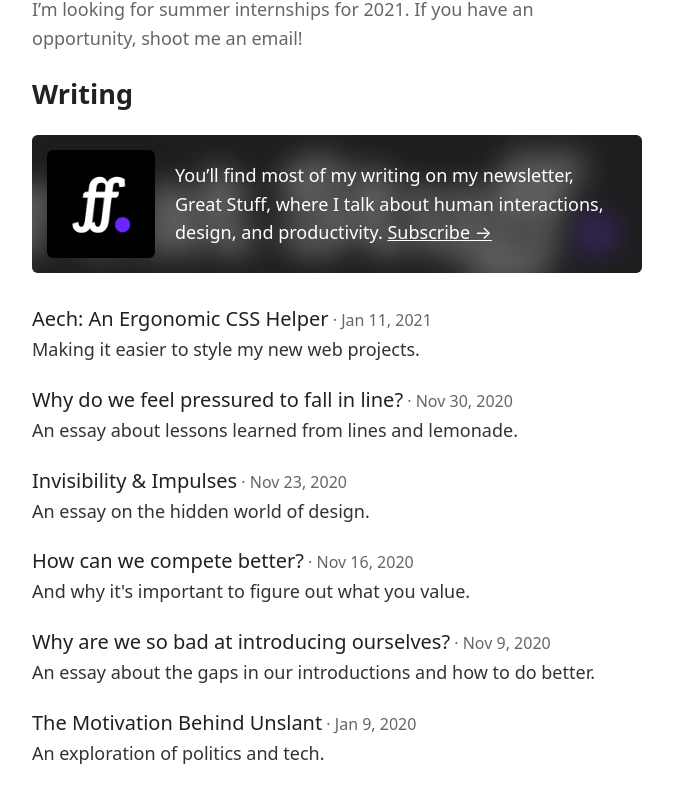
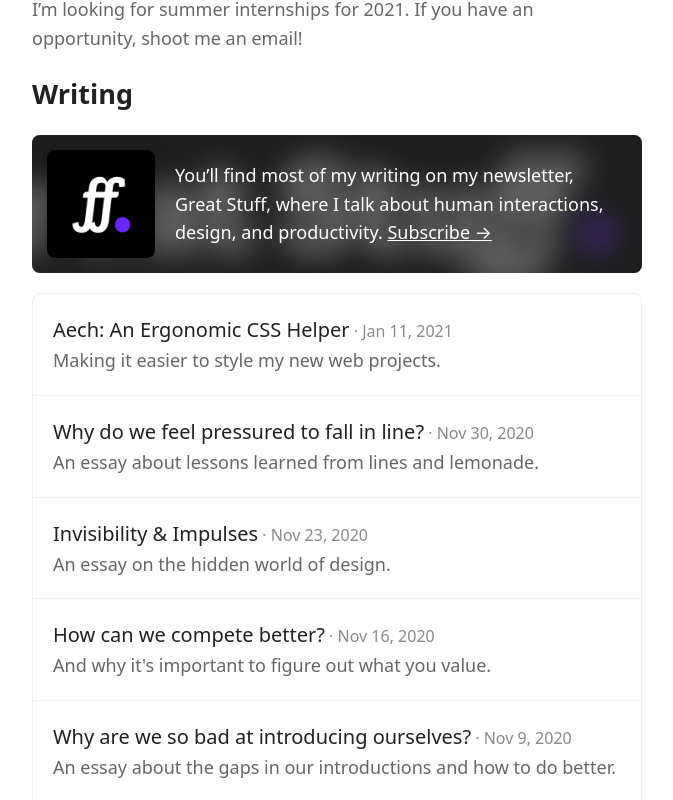
Before and after one commit to kbrgl/website, a Next.js app: page / in a window 1280 px wide. Shown: the part 400-1200 px from the top of the page, without its empty margins (303-976 px from the left). Built offline with nearby package versions, Linux system fonts and the light colour scheme; a web font is replaced by a local one.

Commit message:
Redesign post list

```diff
--- a/pages/index.tsx
+++ b/pages/index.tsx
@@ -88,6 +88,27 @@ function Newsletter() {
   );
 }
 
+type PostProps = {
+  post: Post;
+};
+function Post({ post }: PostProps) {
+  return (
+    <li key={post.title} className={styles.post}>
+      <Link href={`/p/${post.slug}`}>
+        <a>
+          <div className={styles.meta}>
+            <span className={styles.title}>{post.title}</span>
+            <span className={styles.date}>
+              &nbsp;&middot;&nbsp;{post.dateString}
+            </span>
+          </div>
+          <p className={styles.subtitle}>{post.subtitle}</p>
+        </a>
+      </Link>
+    </li>
+  );
+}
+
 type WritingProps = {
   posts: Post[];
 };
@@ -104,19 +125,7 @@ function Writing({ posts }: WritingProps) {
           }))
           .sort((a: Frontmatter, b: Frontmatter) => +b.date - +a.date)
           .map((post: Post) => (
-            <li key={post.title}>
-              <Link href={`/p/${post.slug}`}>
-                <a>
-                  <div className={styles.meta}>
-                    <span className={styles.title}>{post.title}</span>
-                    <span className={styles.date}>
-                      &nbsp;&middot;&nbsp;{post.dateString}
-                    </span>
-                  </div>
-                  <p className={styles.subtitle}>{post.subtitle}</p>
-                </a>
-              </Link>
-            </li>
+            <Post post={post} />
           ))}
       </ul>
     </div>
--- a/styles/Home.module.css
+++ b/styles/Home.module.css
@@ -25,30 +25,42 @@
 }
 
 .posts {
-  margin-top: var(--m);
   list-style-type: none;
   padding: 0;
+  margin: var(--m) 0 0;
+  border: 1px solid #eee;
+  border-radius: 8px;
+  overflow: hidden;
 }
 
-.posts a {
-  padding: var(--xs) 0;
+.post a {
+  padding: var(--m) var(--m);
   display: block;
   text-decoration: none;
+  border-bottom: 1px solid #eee;
 }
 
-.posts .title {
+.post:hover {
+  background: #fafafa;
+}
+
+.post:last-child a {
+  border-bottom: 0;
+}
+
+.post .title {
   font-size: var(--font-size-m);
   font-weight: 500;
 }
 
-.posts .date {
-  color: #666;
+.post .date {
+  color: #888;
   font-size: var(--font-size-xs);
 }
 
-.posts .subtitle {
+.post .subtitle {
   margin: 0;
-  color: #333;
+  color: #666;
 }
 
 .card {
@@ -57,7 +69,7 @@
   align-items: center;
   overflow: hidden;
 
-  border-radius: 6px;
+  border-radius: 8px;
   background: #0008;
   padding: var(--s);
   color: #fff;
@@ -85,7 +97,7 @@
   width: 108px;
   height: 108px;
   margin-right: var(--m);
-  border-radius: 6px;
+  border-radius: 8px;
   box-shadow: 0 3px 18px 0 rgba(0, 0, 0, 0.2);
 }
 
```
